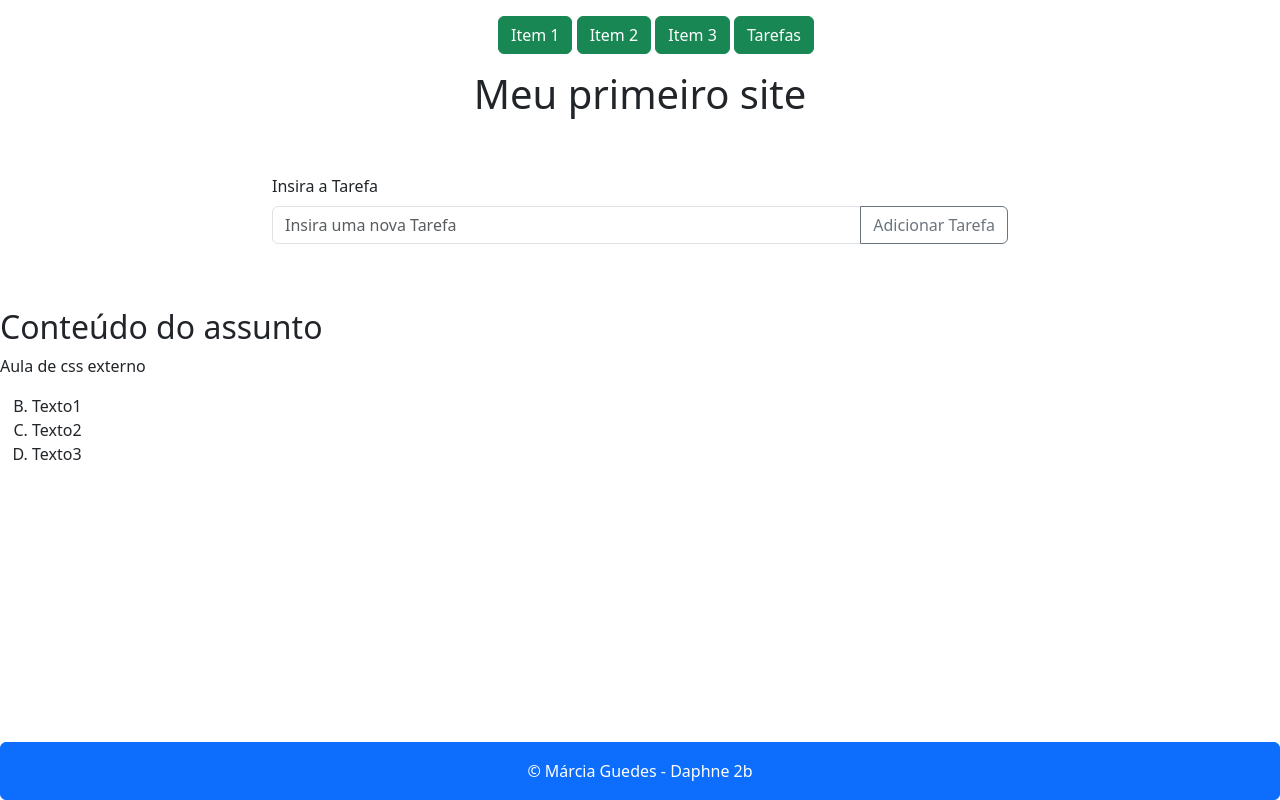
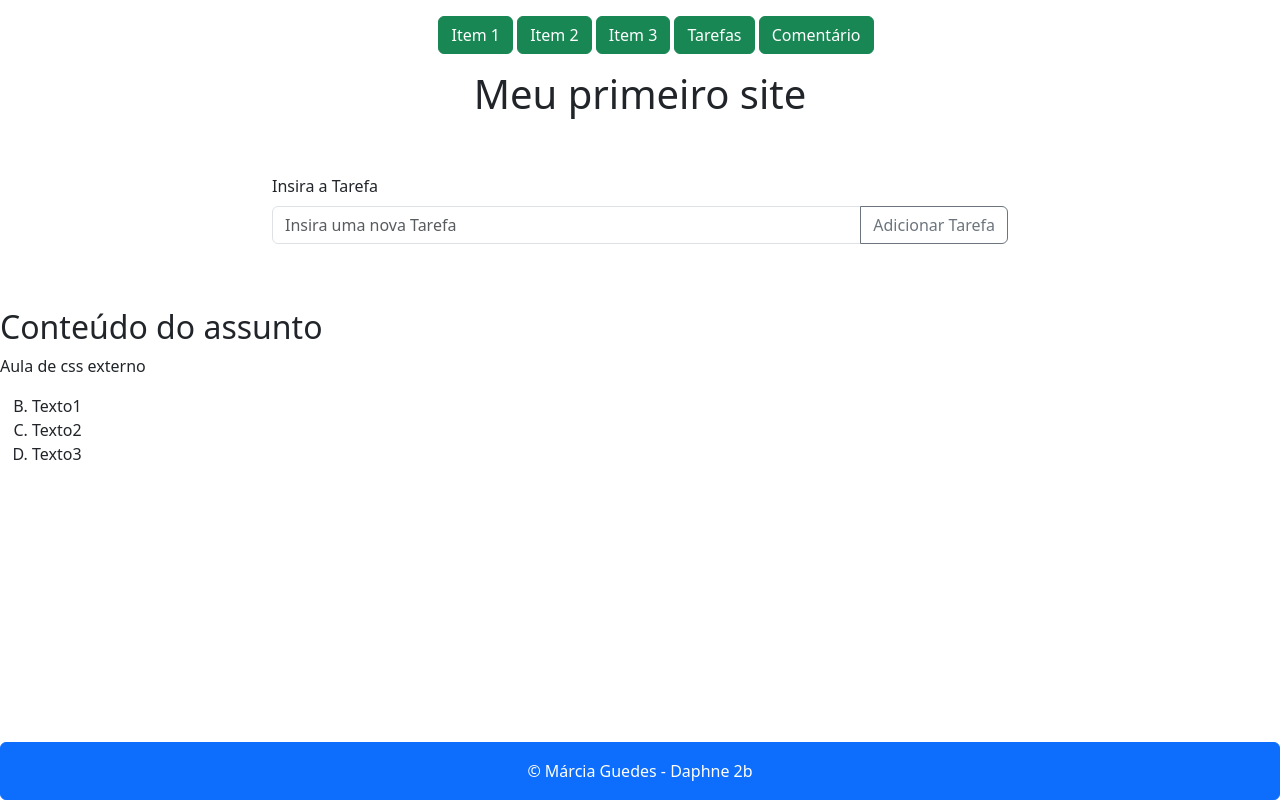
Before and after one commit to Marrypierce/MeuSiteDap, a plain HTML site: page index.html in a window 1280 px wide. Drawn offline with nearby package versions, Linux system fonts and the light colour scheme.

Commit message:
Update index.html

```diff
--- a/index.html
+++ b/index.html
@@ -23,6 +23,10 @@
                 <a type="button" class="btn btn-success"  href="PaginaDeTarefas.html">
                     <li class="menu">Tarefas</li>
                 </a>
+                                <a type="button" class="btn btn-success"  href="comentario.html">
+                    <li class="menu">Comentário</li>
+                </a>
+
             </ul>
         </nav>
         <h1>Meu primeiro site</h1>
```
